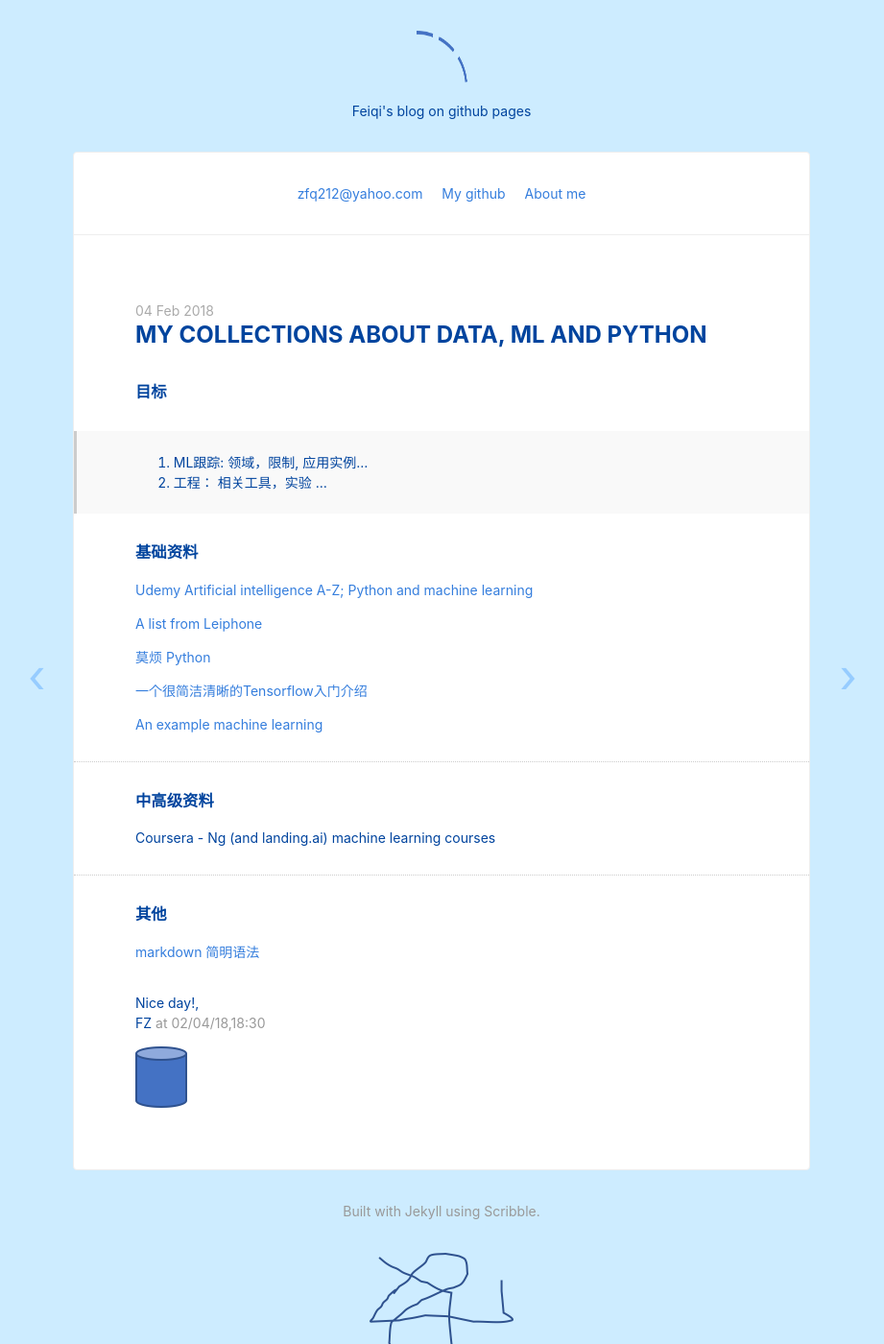
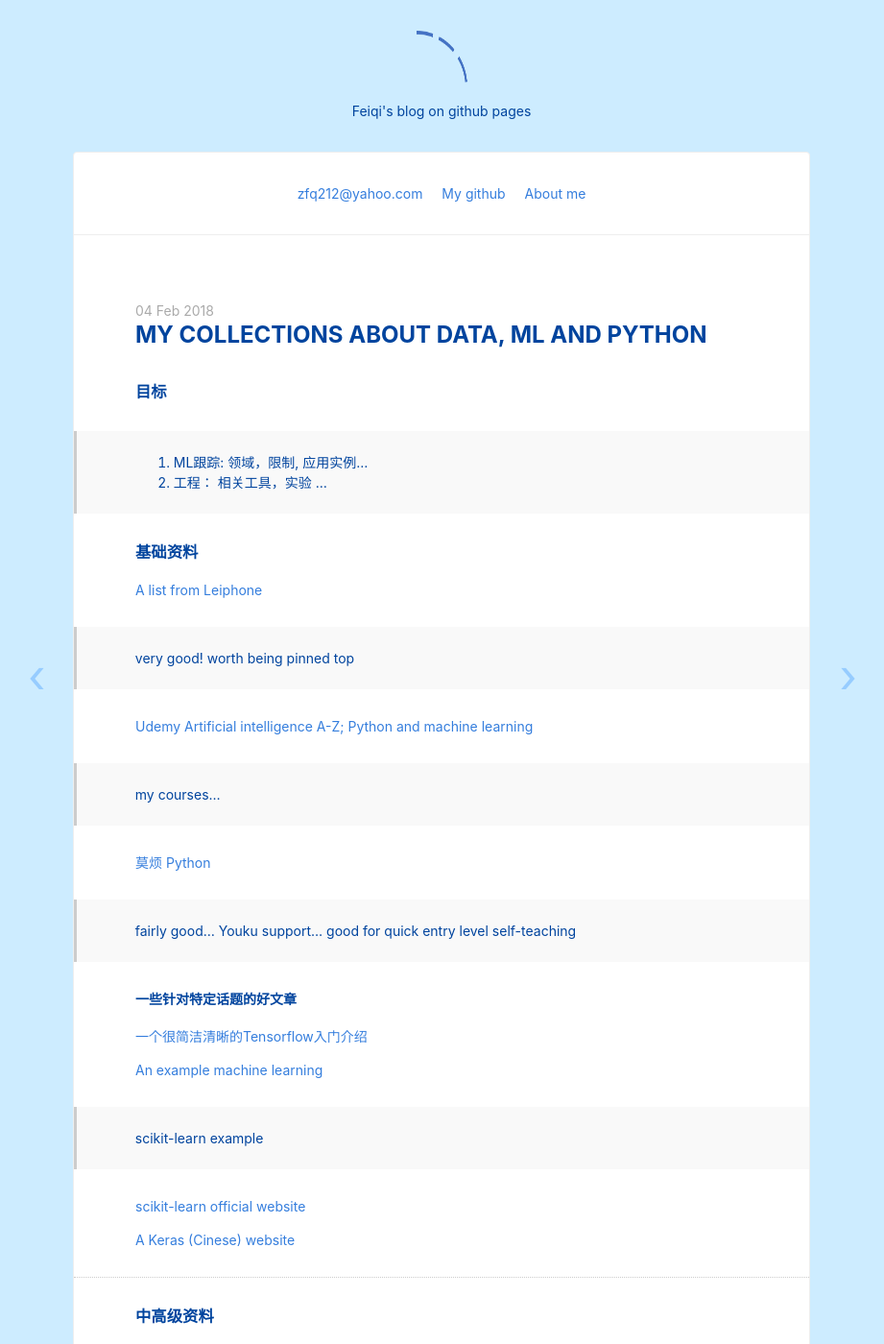
Before and after one commit to zfq212git/zfq212git.github.io, a Jekyll site: the page built from _posts/2018-02-04-test1-firstPost.md, in a window 1280 px wide and 1400 px high. Shown: the whole window at 96% size, without its empty margins (180-1101 px from the left). Built offline with Jekyll 4.4.1, drawn with Linux system fonts in a browser that asks for light colours; nearby versions of some CDN libraries.

Commit message:
Update 2018-02-04-test1-firstPost.md

```diff
--- a/_posts/2018-02-04-test1-firstPost.md
+++ b/_posts/2018-02-04-test1-firstPost.md
@@ -10,15 +10,25 @@ date: 2018-02-04 18:30:29
 
 ### 基础资料
 
+[A list from Leiphone](https://www.leiphone.com/news/201801/pM48Ekleds2b6j5i.html)
+> very good! worth being pinned top
+
 [Udemy Artificial intelligence A-Z; Python and machine learning](https://www.udemy.com/home/my-courses/learning/)
-
-[A list from Leiphone](https://www.leiphone.com/news/201801/pM48Ekleds2b6j5i.html)
+> my courses...
 
 [莫烦 Python](https://morvanzhou.github.io/)
+> fairly good... Youku support... good for quick entry level self-teaching
+
+#### 一些针对特定话题的好文章
 
 [一个很简洁清晰的Tensorflow入门介绍](http://blog.csdn.net/mmc2015/article/details/69735070)
 
 [An example machine learning](http://nbviewer.jupyter.org/github/rhiever/Data-Analysis-and-Machine-Learning-Projects/blob/master/example-data-science-notebook/Example%20Machine%20Learning%20Notebook.ipynb)
+> scikit-learn example
+
+[scikit-learn official website](http://scikit-learn.org/stable/)
+
+[A Keras (Cinese) website](http://keras-cn.readthedocs.io/en/latest/)
 
 ---
 
```
